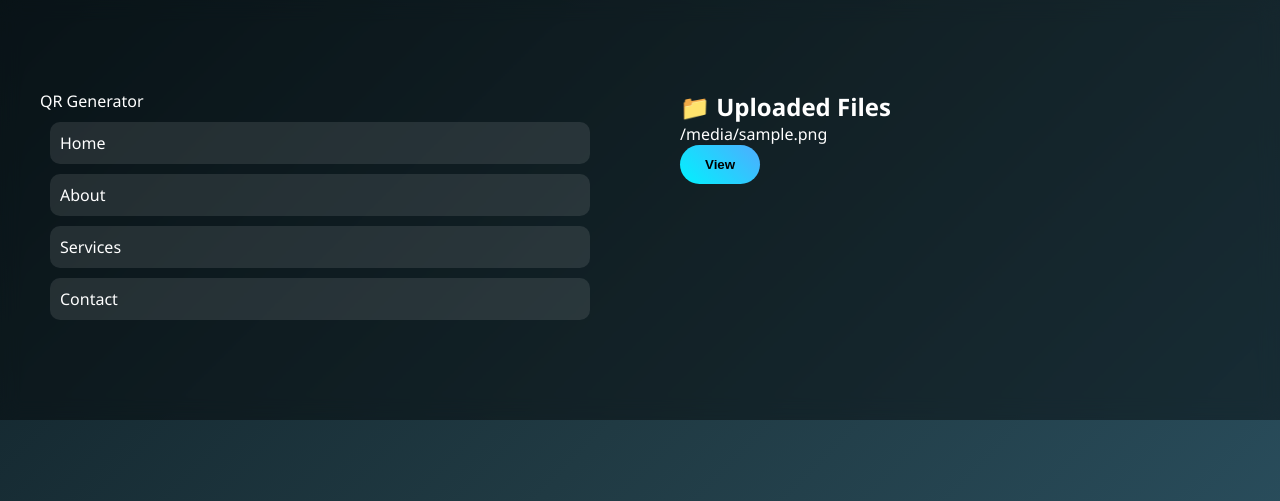
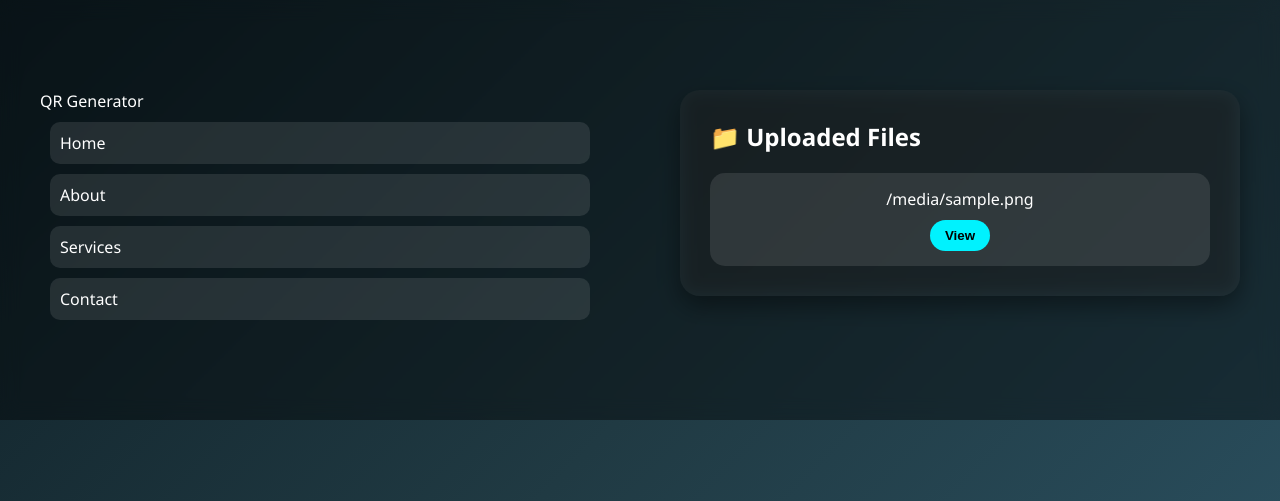
Before and after one commit to MohitSurewal/QR--Code-Generator, a Python web app: template templates/files.html in a window 1280 px wide. Shown: the top 501 px of the page. Run offline with Jinja, Linux system fonts and the light colour scheme; the template is opened without the code that fills it: most values are stand-ins (such as "Sample title", 1, 10 or a date in 2020).

Commit message:
Update style.css

```diff
--- a/static/style.css
+++ b/static/style.css
@@ -227,3 +227,86 @@ ul li {
     background: rgba(255,255,255,0.1);
     border-radius: 10px;
 }
+/* ADMIN PANEL CARD */
+.admin-card {
+    background: rgba(255,255,255,0.05);
+    padding: 30px;
+    border-radius: 20px;
+    backdrop-filter: blur(10px);
+    box-shadow: 0 10px 25px rgba(0,0,0,0.4);
+    animation: fadeIn 0.8s ease;
+}
+
+/* TABLE */
+.admin-table {
+    width: 100%;
+    border-collapse: collapse;
+    margin-top: 20px;
+}
+
+.admin-table th {
+    background: linear-gradient(45deg, #00f2fe, #4facfe);
+    padding: 12px;
+    color: black;
+}
+
+.admin-table td {
+    padding: 12px;
+    border-bottom: 1px solid rgba(255,255,255,0.2);
+}
+
+.admin-table tr:hover {
+    background: rgba(255,255,255,0.08);
+}
+
+/* BUTTONS */
+.delete-btn {
+    background: red;
+    color: white;
+    border: none;
+    padding: 8px 15px;
+    border-radius: 20px;
+    cursor: pointer;
+    transition: 0.3s;
+}
+
+.delete-btn:hover {
+    background: darkred;
+    transform: scale(1.1);
+}
+
+/* FILE GRID */
+.file-grid {
+    display: grid;
+    grid-template-columns: repeat(auto-fit, minmax(200px, 1fr));
+    gap: 20px;
+    margin-top: 20px;
+}
+
+.file-box {
+    background: rgba(255,255,255,0.1);
+    padding: 15px;
+    border-radius: 15px;
+    text-align: center;
+    transition: 0.3s;
+}
+
+.file-box:hover {
+    transform: translateY(-5px);
+    background: rgba(255,255,255,0.2);
+}
+
+/* VIEW BUTTON */
+.view-btn {
+    background: #00f2fe;
+    border: none;
+    padding: 8px 15px;
+    border-radius: 20px;
+    cursor: pointer;
+    margin-top: 10px;
+}
+
+.view-btn:hover {
+    background: #4facfe;
+    transform: scale(1.1);
+}
```
